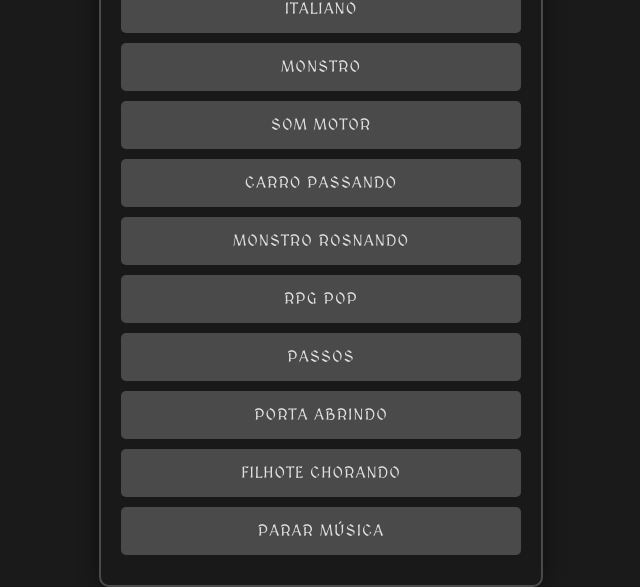
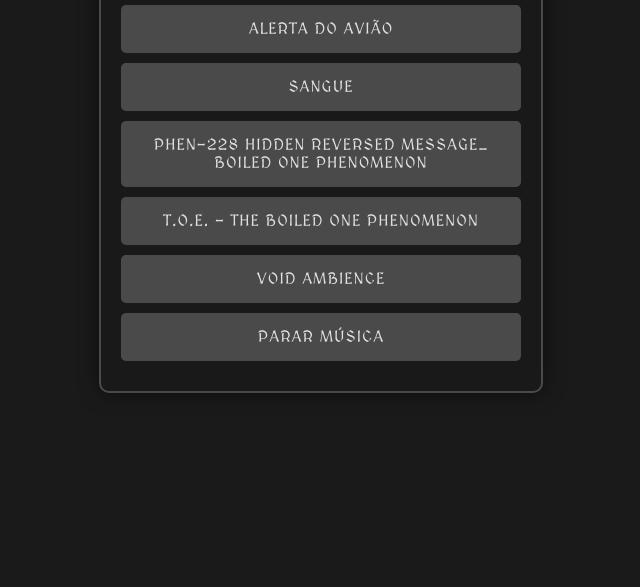
Before and after one commit to Maanux/rpg_cthulhu, a plain HTML site: page index.html in a window 1280 px wide. Shown: the part 251-838 px from the top of the page, without its empty margins (319-959 px from the left). After the commit the page ends 800 px from the top, so only its background shows below. Drawn offline with Linux system fonts and the light colour scheme.

Commit message:
Att barulhos macabros

```diff
--- a/index.html
+++ b/index.html
@@ -13,28 +13,17 @@
   <body>
     <div class="container">
       <h1>Rpg Cthulhu</h1>
-      <button onclick="playMusic('vinheta_globo_2014.mp3')">
-        Plantão Globo
+      <button onclick="playMusic('som_aviao.mp3')">Alerta do Avião</button>
+      <button onclick="playMusic('som_sangue.mp3')">Sangue</button>
+      <button
+        onclick="playMusic('PHEN-228 hidden reversed message_ Boiled One Phenomenon.mp3')"
+      >
+        PHEN-228 hidden reversed message_ Boiled One Phenomenon
       </button>
-      <button onclick="playMusic('som_ambiente_hospital.mp3')">
-        Som Hospital
+      <button onclick="playMusic('T.O.E. - the boiled one phenomenon.mp3')">
+        T.O.E. - the boiled one phenomenon
       </button>
-      <button onclick="playMusic('paparazzi_Camera_sounds.mp3')">
-        Camera Som
-      </button>
-      <button onclick="playMusic('italian_music.mp3')">Italiano</button>
-      <button onclick="playMusic('som_monstro.mp3')">Monstro</button>
-      <button onclick="playMusic('som_de_motor.mp3')">Som Motor</button>
-      <button onclick="playMusic('carroPassando.mp3')">Carro passando</button>
-      <button onclick="playMusic('growlingMonster.mp3')">
-        Monstro Rosnando
-      </button>
-      <button onclick="playMusic('musica_Rpg_Pop.mp3')">Rpg Pop</button>
-      <button onclick="playMusic('passos.mp3')">Passos</button>
-      <button onclick="playMusic('portaAbrindo.mp3')">Porta Abrindo</button>
-      <button onclick="playMusic('som_FilhoteChorando.mp3')">
-        Filhote Chorando
-      </button>
+      <button onclick="playMusic('Void Ambience.mp3')">Void Ambience</button>
       <button onclick="stopMusic()">Parar Música</button>
     </div>
 
```
Also changed, not shown: 5 other files.
